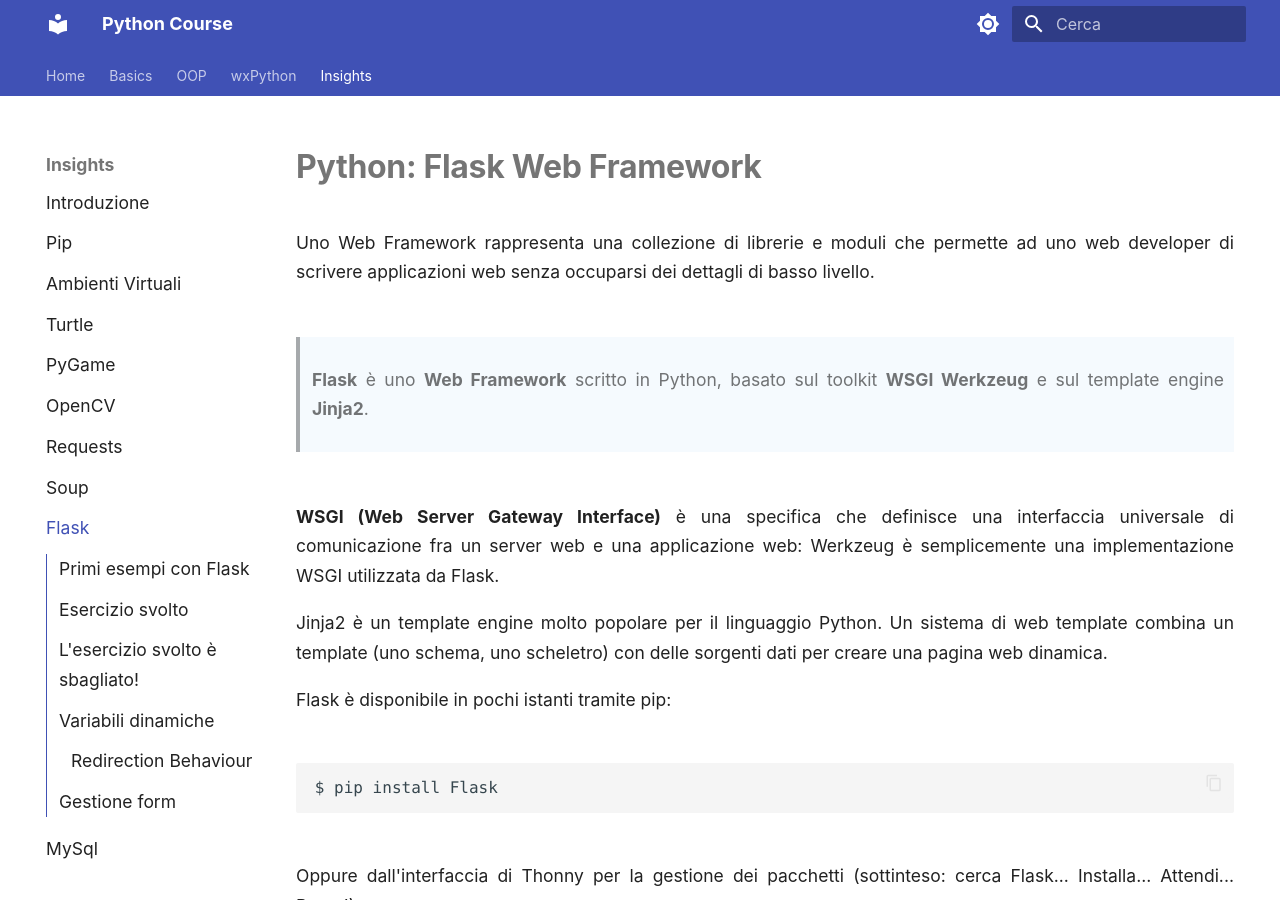
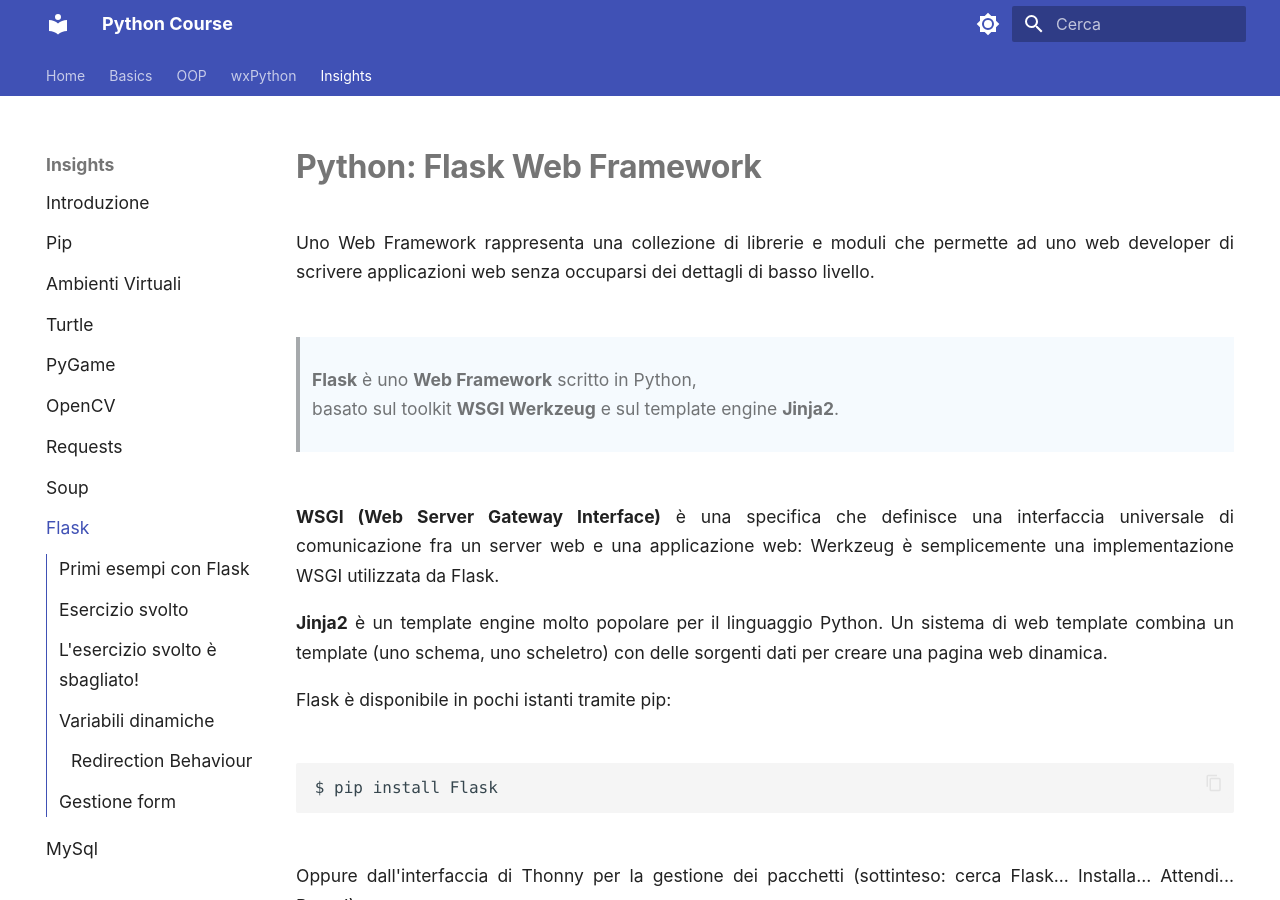
Before and after one commit to adjamhub/pyhandouts, an MkDocs documentation site: the page built from docs/insights/35_flask.md, in a window 1280 px wide and 900 px high. Built offline with MkDocs 1.6.1 and Material for MkDocs 9.7.7, drawn with Linux system fonts in a browser that asks for light colours; some of the changed text lies outside the part shown.

Commit message:
Qualche carineria in più nel file Flask...

````diff
--- a/docs/insights/35_flask.md
+++ b/docs/insights/35_flask.md
@@ -3,19 +3,21 @@
 Uno Web Framework rappresenta una collezione di librerie e moduli che permette ad uno web developer
 di scrivere applicazioni web senza occuparsi dei dettagli di basso livello.
 
-> **Flask** è uno **Web Framework** scritto in Python,
+> **Flask** è uno **Web Framework** scritto in Python,<br>
 > basato sul toolkit **WSGI Werkzeug** e sul template engine **Jinja2**.
 
 **WSGI (Web Server Gateway Interface)** è una specifica che definisce una interfaccia universale
 di comunicazione fra un server web e una applicazione web: Werkzeug è semplicemente una implementazione
 WSGI utilizzata da Flask.
 
-Jinja2 è un template engine molto popolare per il linguaggio Python. Un sistema di web template combina
+**Jinja2** è un template engine molto popolare per il linguaggio Python. Un sistema di web template combina
 un template (uno schema, uno scheletro) con delle sorgenti dati per creare una pagina web dinamica.
 
 Flask è disponibile in pochi istanti tramite pip:
 
-    $ pip install Flask
+``` bash
+$ pip install Flask
+```
 
 Oppure dall'interfaccia di Thonny per la gestione dei pacchetti (sottinteso: cerca Flask... Installa... Attendi... Boom!)
 
@@ -57,8 +59,9 @@
 
 Importiamo l'oggetto Flask dal modulo flask
 
-
-    from flask import Flask
+``` python
+from flask import Flask
+```
 
 Questa operazione è l'operazione di base per lavorare con il modulo
 Flask: non c'è molto altro da commentare se non che siamo già pratici di
@@ -67,9 +70,9 @@
 
 Creiamo l'oggetto Flask che gestisce la nostra applicazione
 
-
-    app = Flask(__name__)
-
+``` python
+app = Flask(__name__)
+```
 
 Tecnicamente questo oggetto rappresenta il server web... ovvero il
 software che fornisce le pagine web agli utenti (che le richiedono
@@ -94,8 +97,9 @@
 
 Impostiamo il decoratore della nostra applicazione
 
-    @app.route("/")
-
+``` python
+@app.route("/")
+```
 
 Un `decoratore` è una struttura Python relativamente complessa che si abbina ad una funzione
 (quella che indicate sotto alla riga con la @) e che ne modifica il comportamento (la ***decora***).
````
Also changed, not shown: other parts of docs/insights/35_flask.md (+4 -3 lines).
